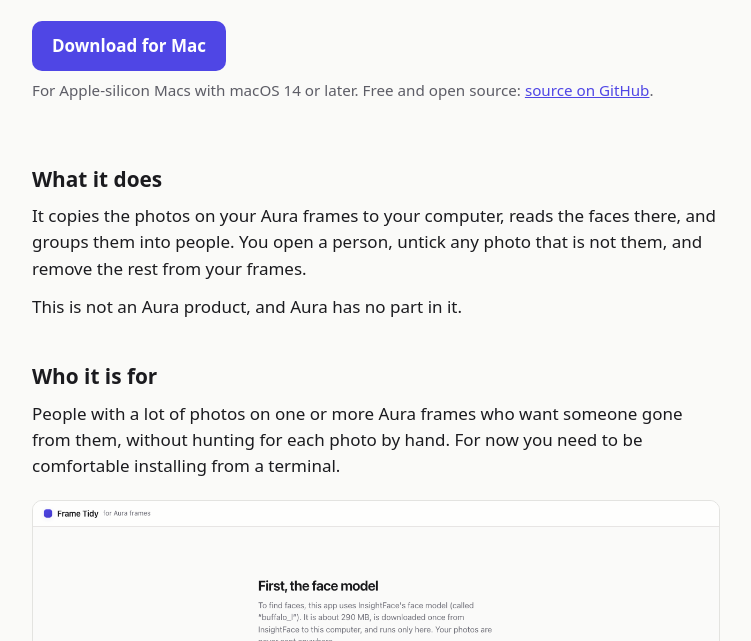
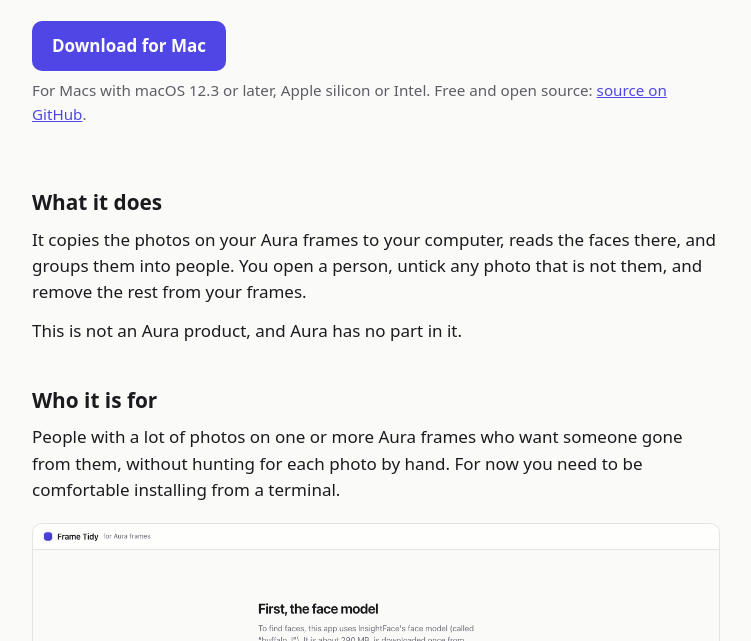
Before and after one commit to walensis-labs/frame-tidy, a plain HTML site: page docs/site/index.html in a window 1280 px wide. Shown: the part 159-800 px from the top of the page, without its empty margins (264-1015 px from the left). Drawn offline with Linux system fonts and the light colour scheme.

Commit message:
Run on macOS 12.3+ and on Intel Macs
Hold back onnxruntime (1.19), opencv (4.10), onnx (1.22) and cryptography
(48) on macOS, the newest releases with macOS 12 builds for both Apple silicon
and Intel. build_mac.sh builds either kind in its own environment with a
macOS 12 deployment target and fails if any binary is for the wrong kind of
Mac or needs a newer macOS than the app declares. CI builds both dmgs; the
untested Windows zip is no longer attached to releases. Bundle insightface's
data files so the frozen app stops printing a missing-file error. 0.1.1.

Co-Authored-By: Claude Opus 5.5 <noreply@anthropic.com>
Claude-Session: https://claude.ai/code/session_01659s1AtPoJUUXGxwAYqVLP

```diff
--- a/docs/site/index.html
+++ b/docs/site/index.html
@@ -49,7 +49,7 @@
     <p class="lead">Find the people in the photos on your Aura frames, pick one, and remove their photos. It runs on your computer, and you approve every change.</p>
     <div class="cta">
       <a class="btn" href="https://github.com/walensis-labs/frame-tidy/releases/latest">Download for Mac</a>
-      <p class="soon">For Apple-silicon Macs with macOS 14 or later. Free and open source: <a href="https://github.com/walensis-labs/frame-tidy">source on GitHub</a>.</p>
+      <p class="soon">For Macs with macOS 12.3 or later, Apple silicon or Intel. Free and open source: <a href="https://github.com/walensis-labs/frame-tidy">source on GitHub</a>.</p>
     </div>
   </header>
 
```
Also changed, not shown: 7 other files.
